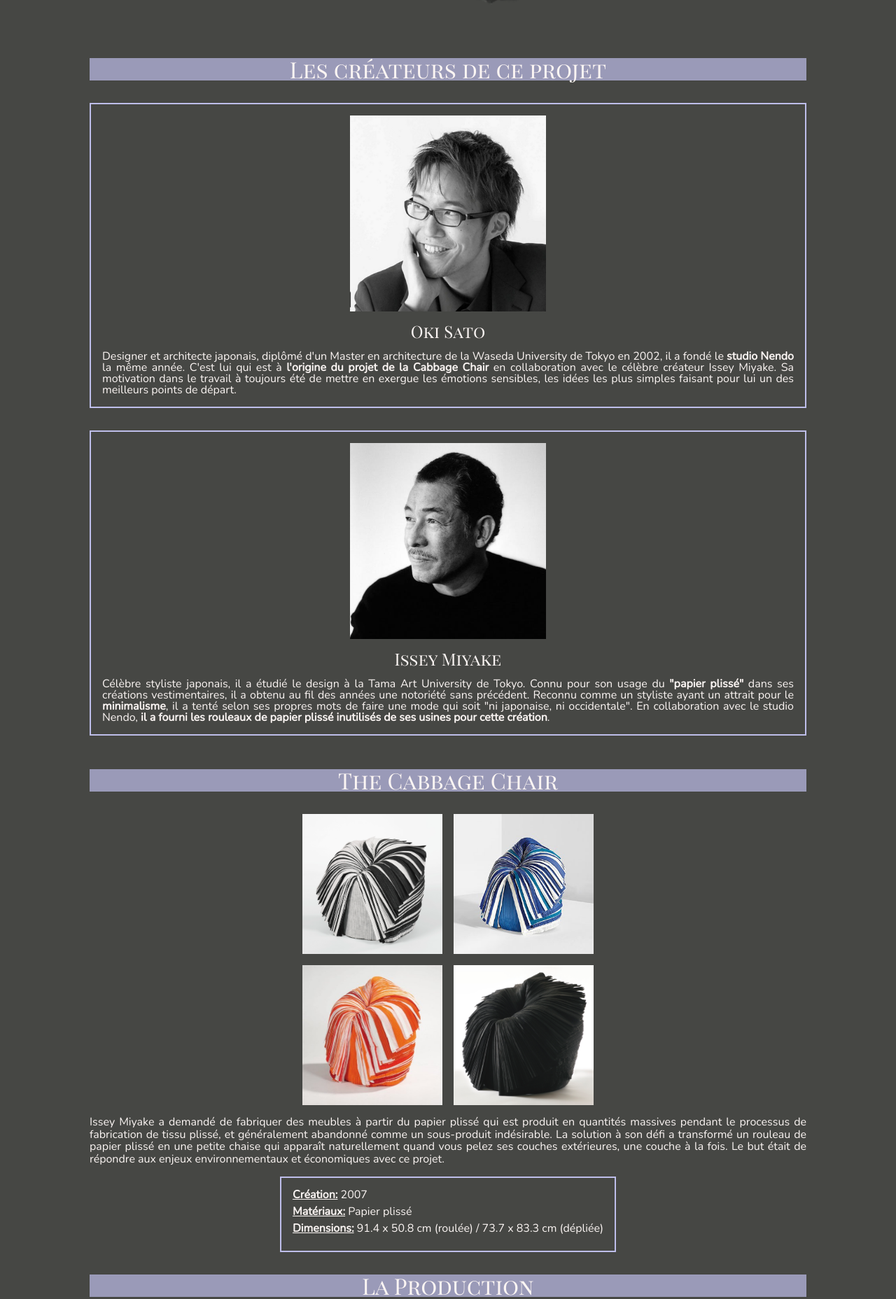
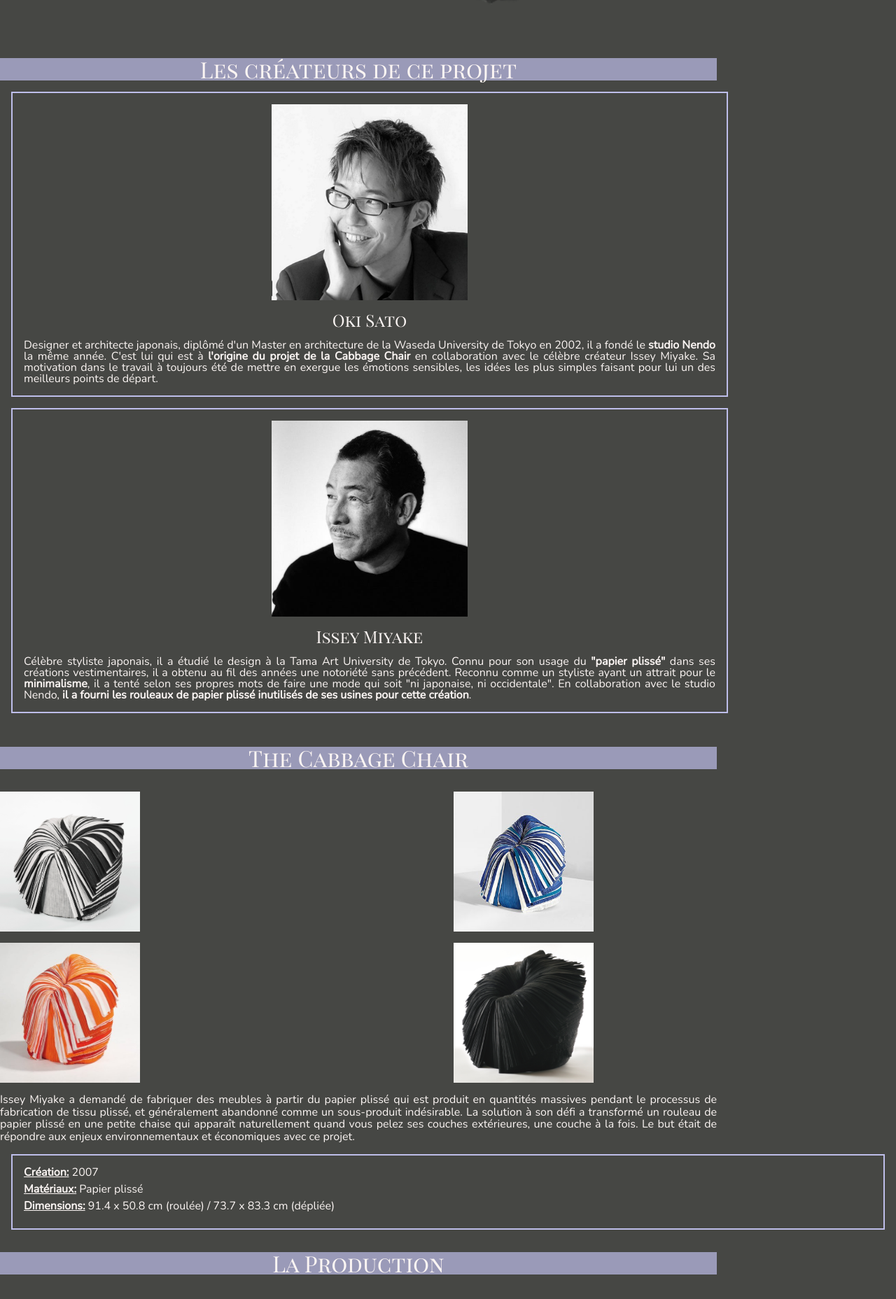
Before and after one commit to Kerta-Carton/project-cabbage-chair-dev, a website built with Parcel: page src/index.html in a window 1280 px wide. Shown: the part 733-2589 px from the top of the page at 70% size. Built offline with nearby package versions, Linux system fonts and the light colour scheme.

Commit message:
[update] remove code in common

```diff
--- a/src/styles/chair.scss
+++ b/src/styles/chair.scss
@@ -1,11 +1,4 @@
-.chair {
-    height: auto;
-    width: 100%;
-    display: flex;
-    flex-direction: column;
-    justify-content: space-around;
-    align-items: center;
-}
+
 
 .chair__title {
     font-family: 'Playfair Display SC', serif;
--- a/src/styles/creator.scss
+++ b/src/styles/creator.scss
@@ -1,11 +1,4 @@
-.creator {
-    height: auto;
-    width: 100%;
-    display: flex;
-    flex-direction: column;
-    justify-content: space-around;
-    align-items: center;
-}
+
 
 .creator__title {
     font-family: 'Playfair Display SC', serif;
--- a/src/styles/production.scss
+++ b/src/styles/production.scss
@@ -1,11 +1,4 @@
-.production {
-    height: auto;
-    width: 100%;
-    display: flex;
-    flex-direction: column;
-    justify-content: space-around;
-    align-items: center;
-}
+
 
 .production__title {
     font-family: 'Playfair Display SC', serif;
```
